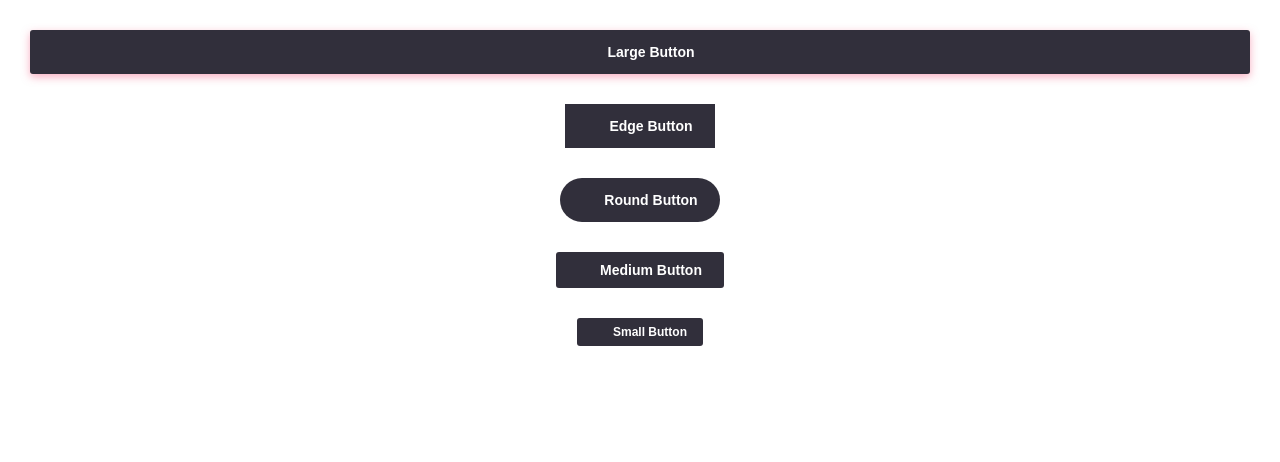
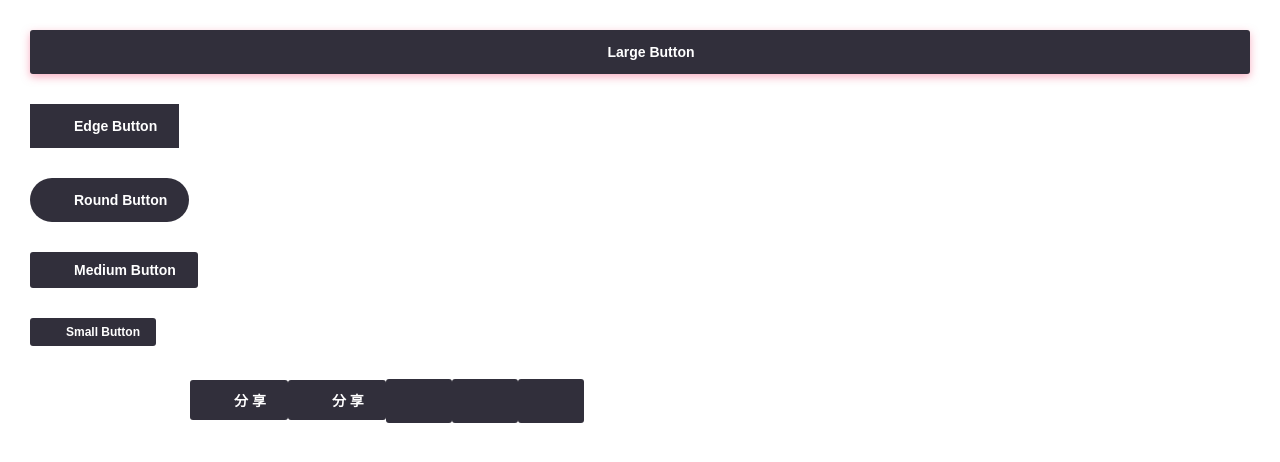
Before and after one commit to funny-man/uzi-vue, a Vue app: page / in a window 1280 px wide. Shown: the top 462 px of the page. Built offline with nearby package versions, Linux system fonts and the light colour scheme.

Commit message:
添加范例

```diff
--- a/src/App.vue
+++ b/src/App.vue
@@ -2,38 +2,59 @@
   <div id="app">
     <z-button shadow block>Large Button</z-button>
     <div class="gap"/>
-    <z-button edge>Edge Button</z-button>
+    <z-button edge >Edge Button</z-button>
     <div class="gap"/>
     <z-button round>Round Button</z-button>
     <div class="gap"/>
     <z-button size="medium">Medium Button</z-button>
     <div class="gap"/>
     <z-button size="small">Small Button</z-button>
+    <div class="gap"/>
+    <z-icon class="my-icon" icon="shares"></z-icon>
+    <z-icon class="my-icon" icon="left"></z-icon>
+    <z-icon class="my-icon" icon="right"></z-icon>
+    <z-icon class="my-icon" icon="loading"></z-icon>
+    <z-button class="my-icon" size="medium" icon="settings">分 享</z-button>
+    <z-button class="my-icon" size="medium" loading>分 享</z-button>
+    <z-button class="my-icon" circle icon="shares"></z-button>
+    <z-button class="my-icon" circle icon="left"></z-button>
+    <z-button class="my-icon" circle icon="right"></z-button>
+
+
   </div>
 </template>
 
 <script>
 import Button from './components/button/button.vue';
+import Icon from './components/icon/icon.vue';
 
 export default {
   name: 'app',
   components: {
     'z-button': Button,
+    'z-icon': Icon,
   },
 };
 </script>
 
 <style lang="scss">
 @import "./sass/reset.scss";
+@import './sass/var.scss';
+
 #app {
   font-family: "Avenir", Helvetica, Arial, sans-serif;
   -webkit-font-smoothing: antialiased;
   -moz-osx-font-smoothing: grayscale;
-  text-align: center;
+  // text-align: center;
   color: #2c3e50;
   margin: 30px 30px;
 }
 .gap {
   height: 30px;
 }
+.my-icon {
+  font-size: 30px;
+  color: $color-primary-pink;
+  margin-right: 10px;
+}
 </style>
```
